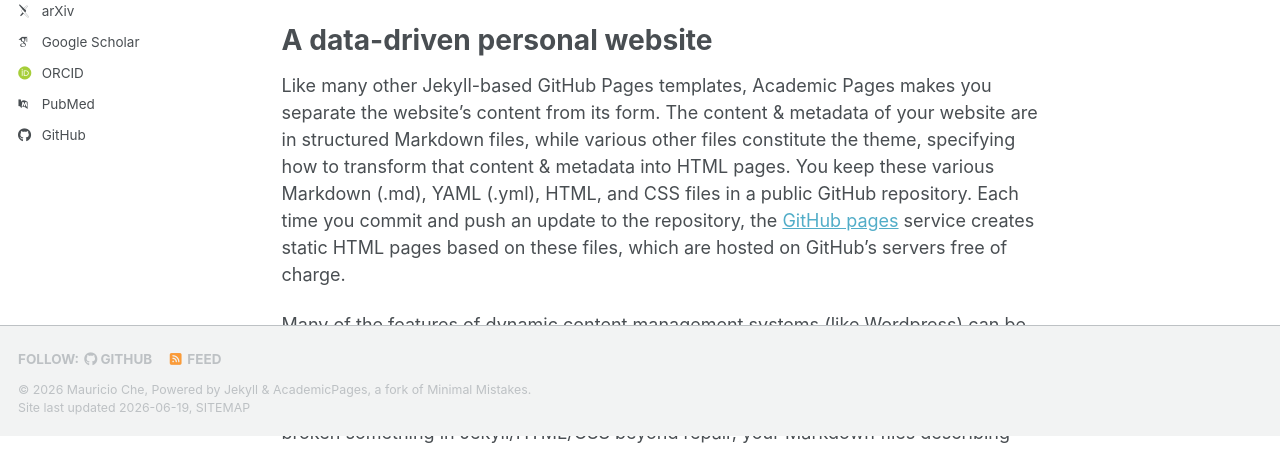
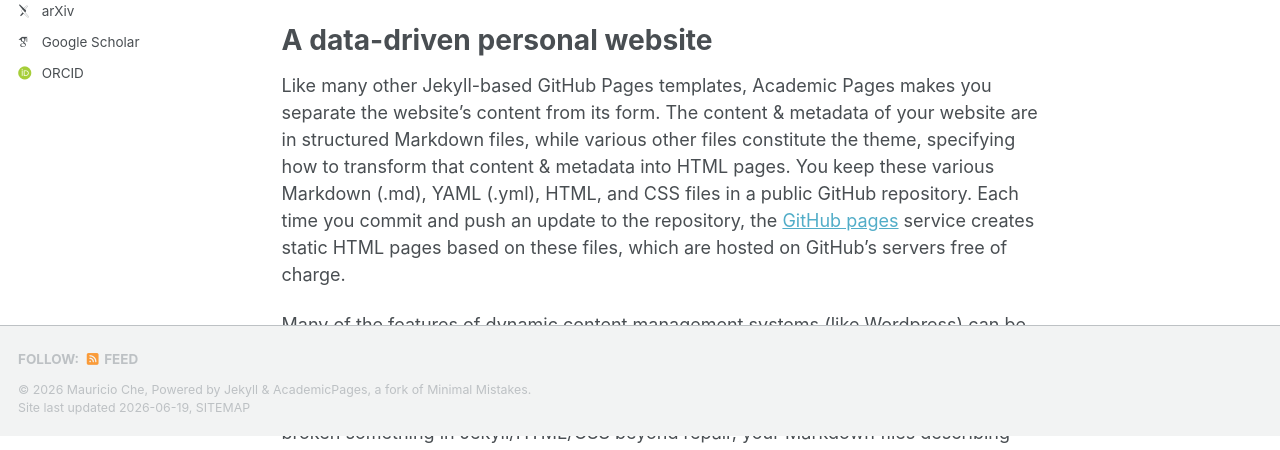
Before and after one commit to MauricioChe/mauricioche.github.io, a Jekyll site: the page built from _pages/about.md, in a window 1280 px wide. Shown: the part 464-914 px from the top of the page. Built offline with Jekyll 4.4.1, drawn with Linux system fonts in a browser that asks for light colours; some web fonts are replaced; a script bundle is joined from its source files by our own code; library files that are not in the unit come from our copies.

Commit message:
Update _config.yml

```diff
--- a/_config.yml
+++ b/_config.yml
@@ -12,7 +12,7 @@ site_theme               : "default" # The available themes options are "default
 title                    : "Mauricio's Math Website"
 title_separator          : "-"
 name                     : &name "Mauricio Che"
-description              : &description "Mauricio Che's academic portfolio"   # Update this with a general description of your site, this is the default if not overridden by a page
+description              : &description "Postdoctoral researcher in Mathematics"   # Update this with a general description of your site, this is the default if not overridden by a page
 url                      : https://academicpages.github.io # The base hostname & protocol for your site e.g. "https://[your GitHub username].github.io",
                                                            # or if you already have some other page hosted on Github then use "https://[your GitHub username].github.io/[Your Repo Name]"
 baseurl                  : "" # the subpath of your site, e.g. "/blog"
@@ -41,7 +41,7 @@ author:
   orcid            : "https://orcid.org/0000-0001-9690-0692"
   semantic         : # URL
   ssrn             : # URL
-  pubmed           : "https://www.ncbi.nlm.nih.gov/pubmed/?term=john+snow"
+  pubmed           : #"https://www.ncbi.nlm.nih.gov/pubmed/?term=john+snow"
   researchgate     : # URL
   scopus           : # URL
   zotero           : # URL
@@ -51,7 +51,7 @@ author:
   bitbucket        : # Username - Update with your username on the site
   codepen          : # Username
   dribbble         : # Username
-  github           : "academicpages"
+  github           : #"academicpages"
   kaggle           : # Username
   stackoverflow    : # User number or user number and name (i.e., use "1" or "1/jeff-atwood")
 
```
